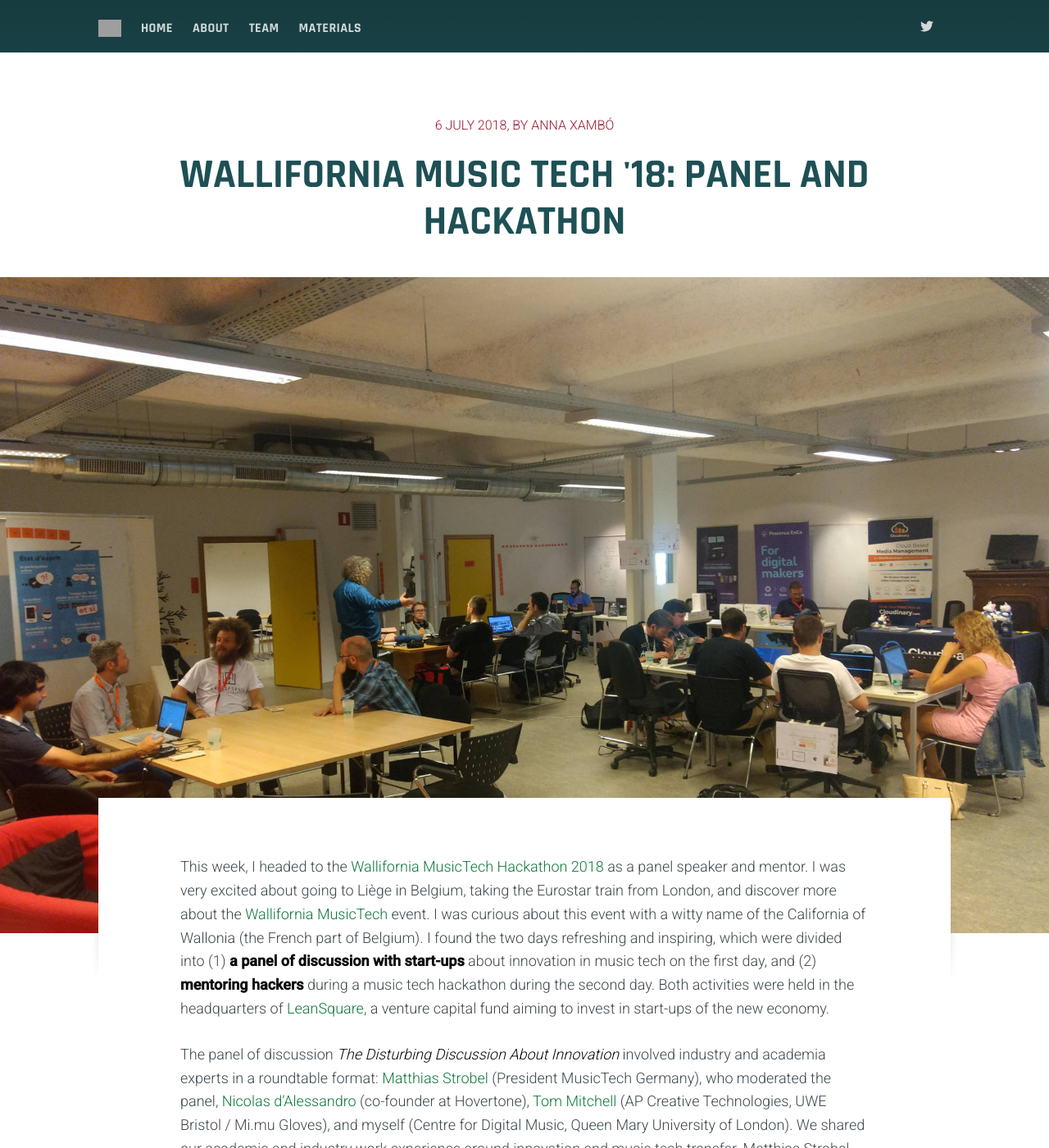
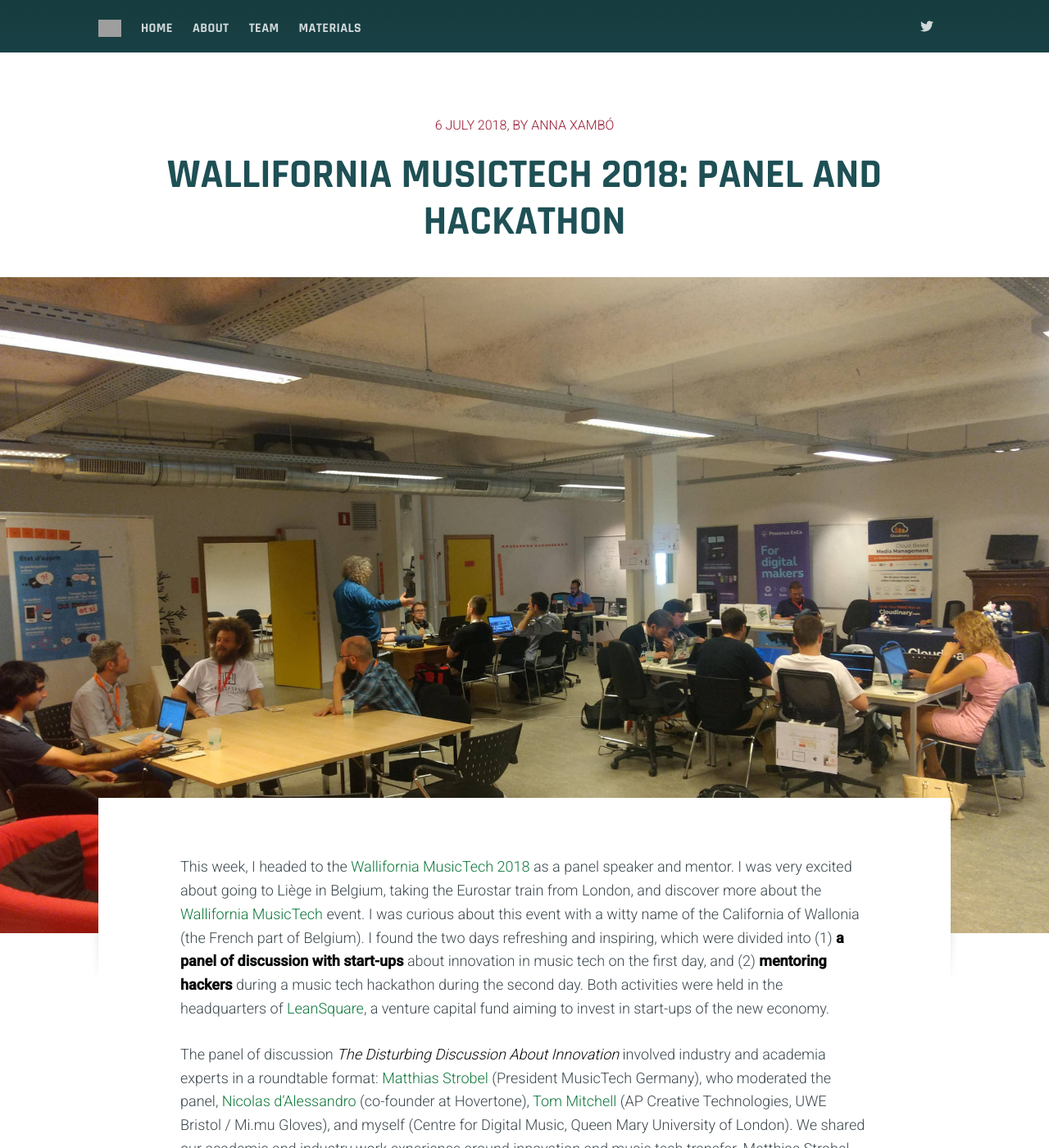
Before and after one commit to AudioCommons/audiocommons.github.io, a Jekyll site: the page built from _posts/2018-07-06-wallifornia-musictech-2018.md, in a window 1280 px wide and 1400 px high. Shown: the whole window at 82% size. Built offline with Jekyll 4.4.1, drawn with Linux system fonts in a browser that asks for light colours; nearby versions of some CDN libraries; grey boxes are pictures that could not be loaded.

Commit message:
Add post Wallifornia 2018

```diff
--- a/_posts/2018-07-06-wallifornia-2018.md
+++ b/_posts/2018-07-06-wallifornia-musictech-2018.md
@@ -5,11 +5,11 @@ navigation: True
 class: post-template
 subclass: 'post'
 tags: news
-title:  "Wallifornia Music Tech '18: Panel and Hackathon"
+title:  "Wallifornia MusicTech 2018: Panel and Hackathon"
 author: Anna Xambó
 ---
 
-This week, I headed to the [Wallifornia MusicTech Hackathon 2018]() as a panel speaker and mentor. I was very excited about going to Liège in Belgium, taking the Eurostar train from London, and discover more about the [Wallifornia MusicTech](http://walliforniamusictech.com/) event. I was curious about this event with a witty name of the California of Wallonia (the French part of Belgium). I found the two days refreshing and inspiring, which were divided into (1) **a panel of discussion with start-ups** about innovation in music tech on the first day, and (2) **mentoring hackers** during a music tech hackathon during the second day. Both activities were held in the headquarters of [LeanSquare](http://www.leansquare.be/en/), a venture capital fund aiming to invest in start-ups of the new economy.
+This week, I headed to the [Wallifornia MusicTech 2018](http://walliforniamusictech.com/) as a panel speaker and mentor. I was very excited about going to Liège in Belgium, taking the Eurostar train from London, and discover more about the [Wallifornia MusicTech](http://walliforniamusictech.com/) event. I was curious about this event with a witty name of the California of Wallonia (the French part of Belgium). I found the two days refreshing and inspiring, which were divided into (1) **a panel of discussion with start-ups** about innovation in music tech on the first day, and (2) **mentoring hackers** during a music tech hackathon during the second day. Both activities were held in the headquarters of [LeanSquare](http://www.leansquare.be/en/), a venture capital fund aiming to invest in start-ups of the new economy.
 
 The panel of discussion *The Disturbing Discussion About Innovation* involved industry and academia experts in a roundtable format: [Matthias Strobel](https://www.linkedin.com/in/matthiasstrobel/) (President MusicTech Germany), who moderated the panel, [Nicolas d'Alessandro](https://www.linkedin.com/in/kyojindo/) (co-founder at Hovertone), [Tom Mitchell](https://people.uwe.ac.uk/Person/TomMitchell) (AP Creative Technologies, UWE Bristol / Mi.mu Gloves), and myself (Centre for Digital Music, Queen Mary University of London). We shared our academic and industry work experience around innovation and music tech transfer. Matthias Strobel kicked off the discussion by presenting the panelists and showcasing the [Nagual Dance](http://nagualdance.com/en/), an interactive music experience based on body movement using the Kinect camera.
 
```
